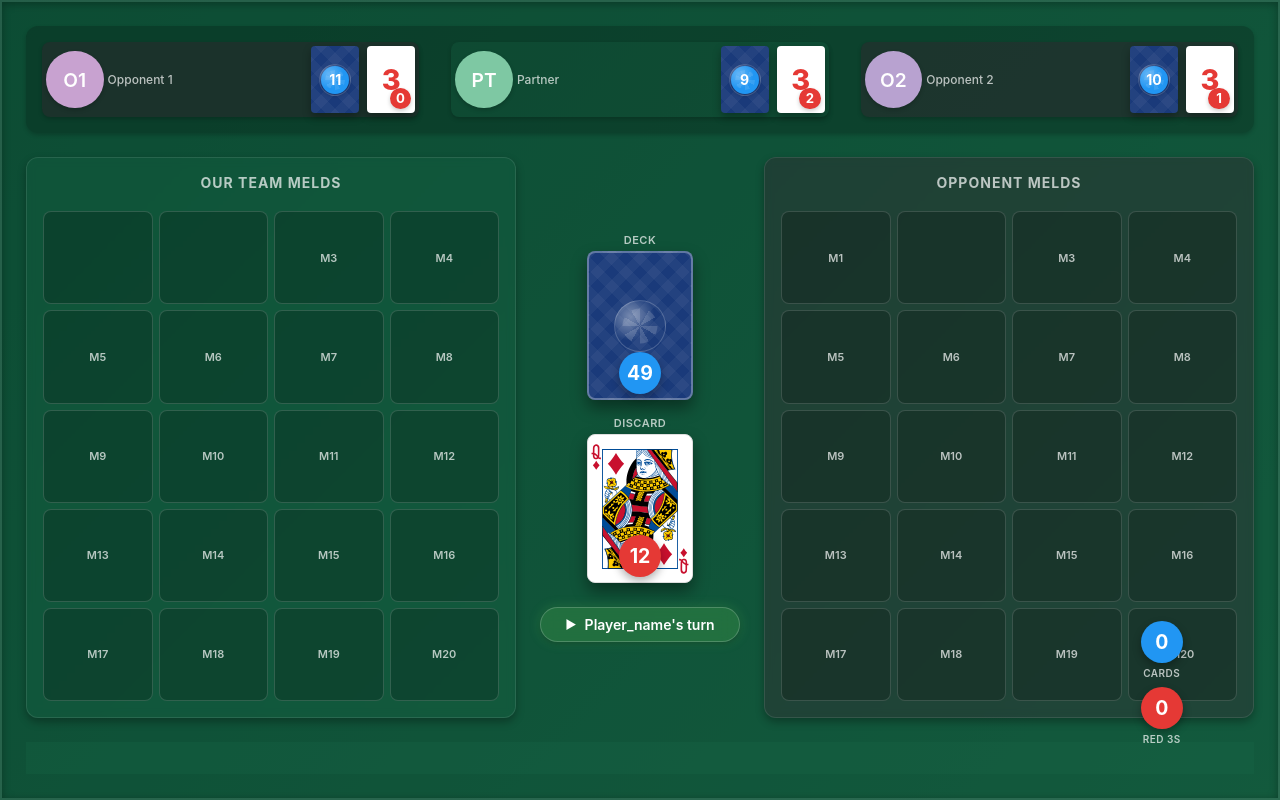
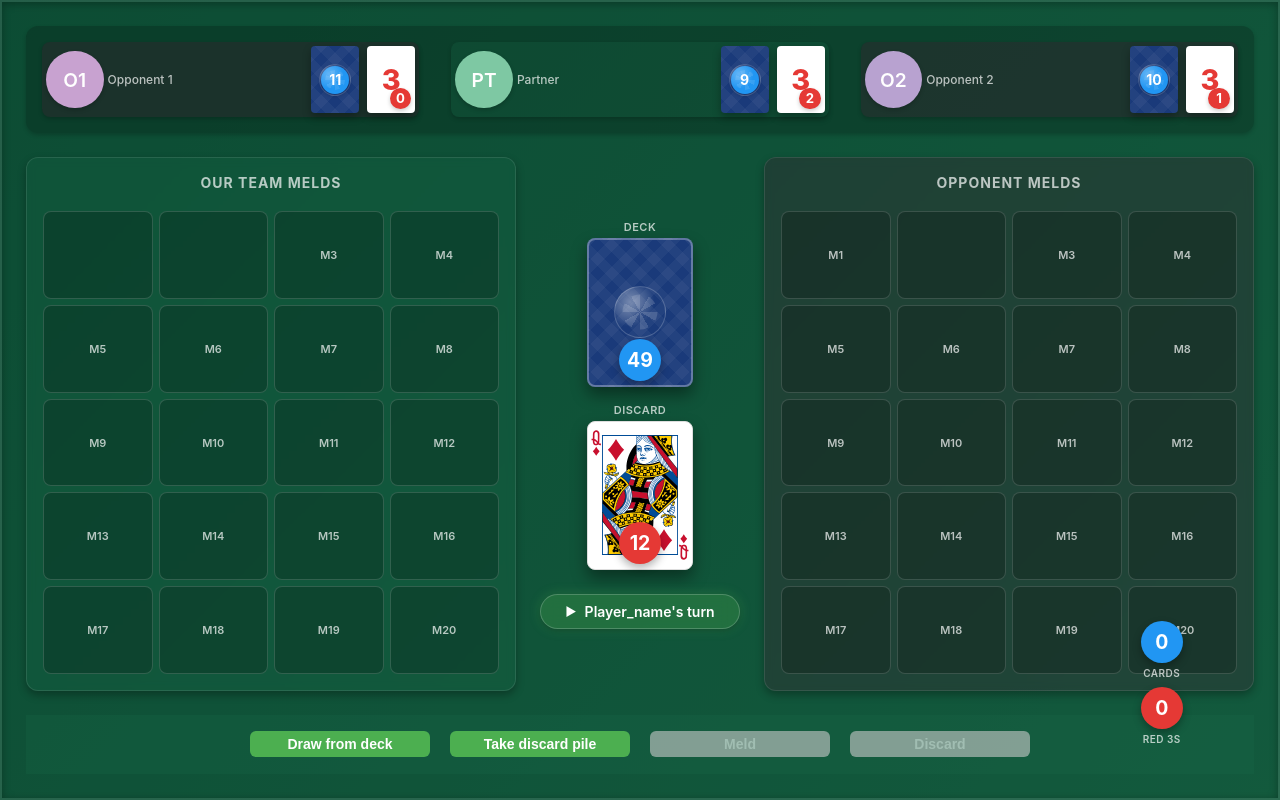
Before and after one commit to MihailAndreev/Canastify, a website built with Vite: page pages/game/game.html in a window 1280 px wide. Built offline with nearby package versions, Linux system fonts and the light colour scheme.

Commit message:
feat(player): add player action buttons for game interactions

```diff
--- a/pages/game/game.css
+++ b/pages/game/game.css
@@ -42,6 +42,38 @@
   --shadow-md: 0 4px 8px rgba(0, 0, 0, 0.3);
   --shadow-lg: 0 8px 16px rgba(0, 0, 0, 0.4);
   --shadow-inset: inset 0 2px 8px rgba(0, 0, 0, 0.3);
+}
+
+.player-actions {
+  display: flex;
+  justify-content: center;
+  gap: 20px;
+  width: 100%;
+  margin-bottom: 1px;
+}
+
+.player-actions button {
+  flex: 1;
+  max-width: 180px;
+  padding: 5px 5px;
+  font-size: 14px;
+  font-weight: 600;
+  border: none;
+  border-radius: 6px;
+  cursor: pointer;
+  background-color: #4caf50;
+  color: white;
+  transition: background-color 0.2s;
+}
+
+.player-actions button:hover:not(:disabled) {
+  background-color: #45a049;
+}
+
+.player-actions button:disabled {
+  background-color: #cccccc;
+  cursor: not-allowed;
+  opacity: 0.6;
 }
 
 * {
@@ -606,8 +638,9 @@ playing-card[rank="joker"][suit="diamonds"]::after {
    ======================================== */
 .hand {
   display: flex;
+  flex-direction: column;
   justify-content: center;
-  align-items: flex-end;
+  align-items: center;
   gap: 0;
   padding: var(--spacing-md);
   margin-top: auto;
--- a/pages/game/game.html
+++ b/pages/game/game.html
@@ -165,6 +165,14 @@
           <div class="hand-badge red-badge" id="hand-red3-count">0</div>
           <div class="counter-label">RED 3s</div>
         </div>
+      </div>
+
+      <!-- Player Action Buttons -->
+      <div class="player-actions">
+        <button id="btnDrawDeck" type="button">Draw from deck</button>
+        <button id="btnTakeDiscard" type="button">Take discard pile</button>
+        <button id="btnMeld" type="button" disabled>Meld</button>
+        <button id="btnDiscard" type="button" disabled>Discard</button>
       </div>
     </div>
   </div>
```
